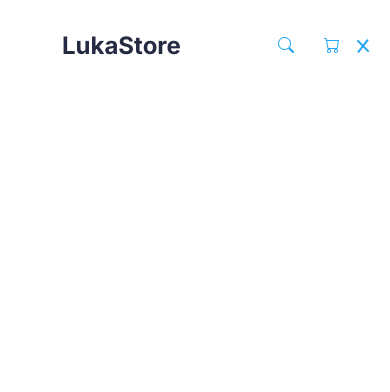
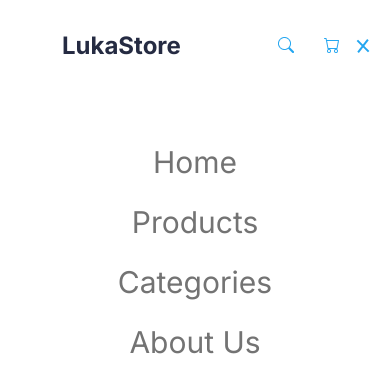
Before and after one commit to lukaoes/products-react-ts, a React (Create React App) app: page / in a window 390 px wide. Both pictures are taken after a click on the element 362 px from the left and 46 px from the top of the page. Shown: the top 392 px of the page. Built offline with nearby package versions, Linux system fonts and the light colour scheme.

Commit message:
add burger menu, finish header

```diff
--- a/src/components/layout/header/header.styled.ts
+++ b/src/components/layout/header/header.styled.ts
@@ -102,7 +102,9 @@ export const LoginDiv = styled.div`
     justify-content: center;
     align-items: center;
     cursor: pointer;
-
+    .activeContent {
+        display: none;
+    }
     div img {
         padding: 15px;
     }
@@ -171,3 +173,35 @@ export const BurgerMenu = styled.div`
 
     }
 `
+
+export const BurgerMenuContent = styled.div`
+    width: 100%;
+    height: 332px;
+    position: absolute;
+    z-index: 2;
+    top: 86px;
+    left: 0px;
+    background-color: ${Colors.white};
+    display: flex;
+    justify-content: center;
+    align-items: center;
+
+    div {
+        display: flex;
+        flex-direction: column;
+        align-items: center;
+        gap: 30px;
+
+        a {
+            text-decoration: none;
+            color: ${Colors.gray};
+            font-size: ${FontInfo.font30};
+            font-weight: ${FontInfo.weight400};
+            transition: all 0.3s ease-in-out;
+
+            &:hover {
+                color: ${Colors.primary};
+            }
+        }
+    }
+`
--- a/src/components/layout/header/index.tsx
+++ b/src/components/layout/header/index.tsx
@@ -8,7 +8,7 @@ import userIcon from '../../../assets/images/userIcon.png'
 import searchIcon from '../../../assets/images/searchIcon.png'
 import Cart from '../../../assets/images/Cart.png'
 import heart from '../../../assets/images/heart.png'
-import { BurgerMenu, DarkHeader, Div, LoginDiv, MobileDel, NavDiv, UserMobile, WhiteHeader } from './header.styled'
+import { BurgerMenu, BurgerMenuContent, DarkHeader, Div, LoginDiv, MobileDel, NavDiv, UserMobile, WhiteHeader } from './header.styled'
 import { useState } from 'react'
 
 const Header = () => {
@@ -101,6 +101,22 @@ const Header = () => {
                                     <div className={`d2 ${burger ? 'actived2' : ''}`}></div>
                                     <div className={`d3 ${burger ? 'actived3' : ''}`}></div>
                                 </BurgerMenu>
+                                <BurgerMenuContent className={burger ? '' : 'activeContent'}>
+                                    <div>
+                                        <a href="/">
+                                            Home
+                                        </a>
+                                        <a href="/">
+                                            Products
+                                        </a>
+                                        <a href="/">
+                                            Categories
+                                        </a>
+                                        <a href="/">
+                                            About Us
+                                        </a>
+                                    </div>
+                                </BurgerMenuContent>
                             </LoginDiv>
                         </div>
                     </NavDiv>
```
